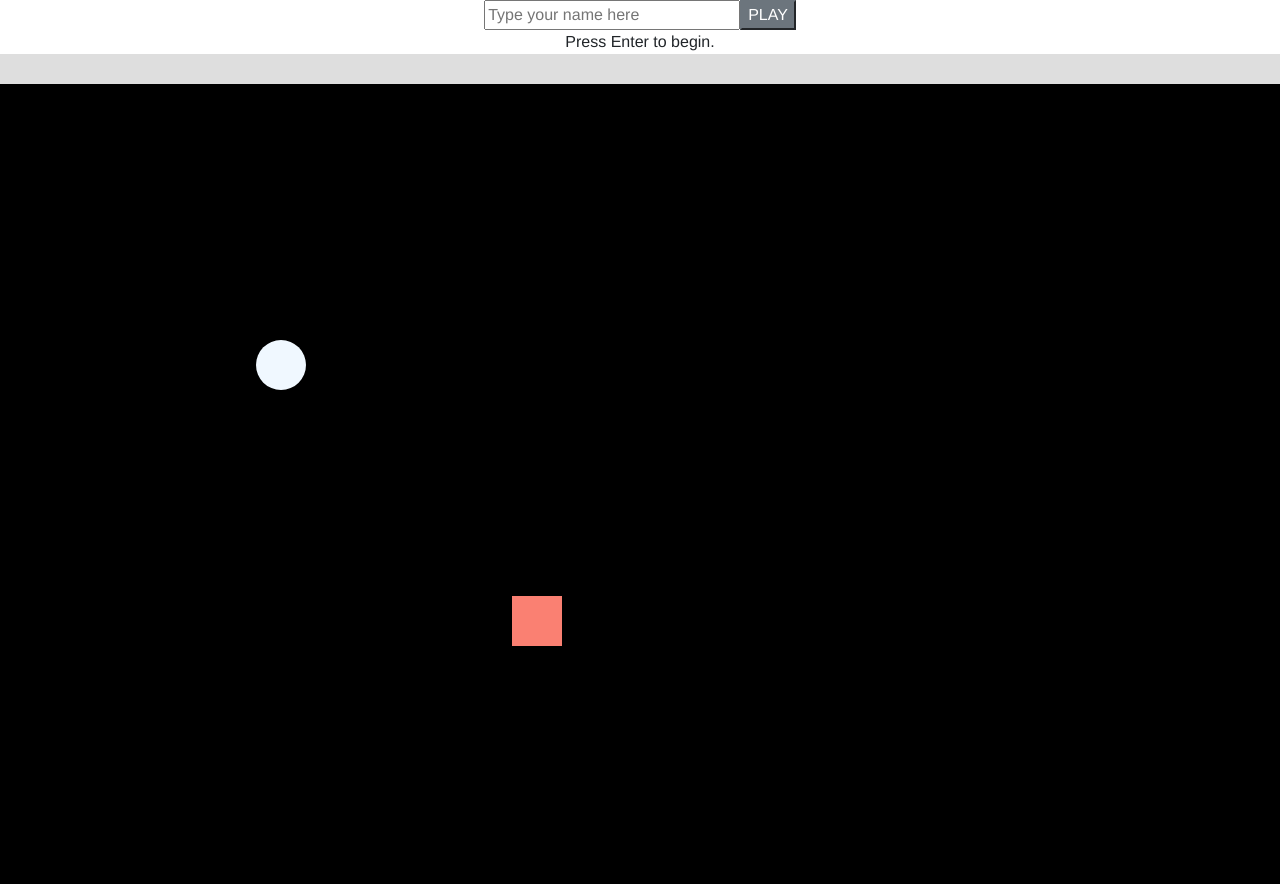
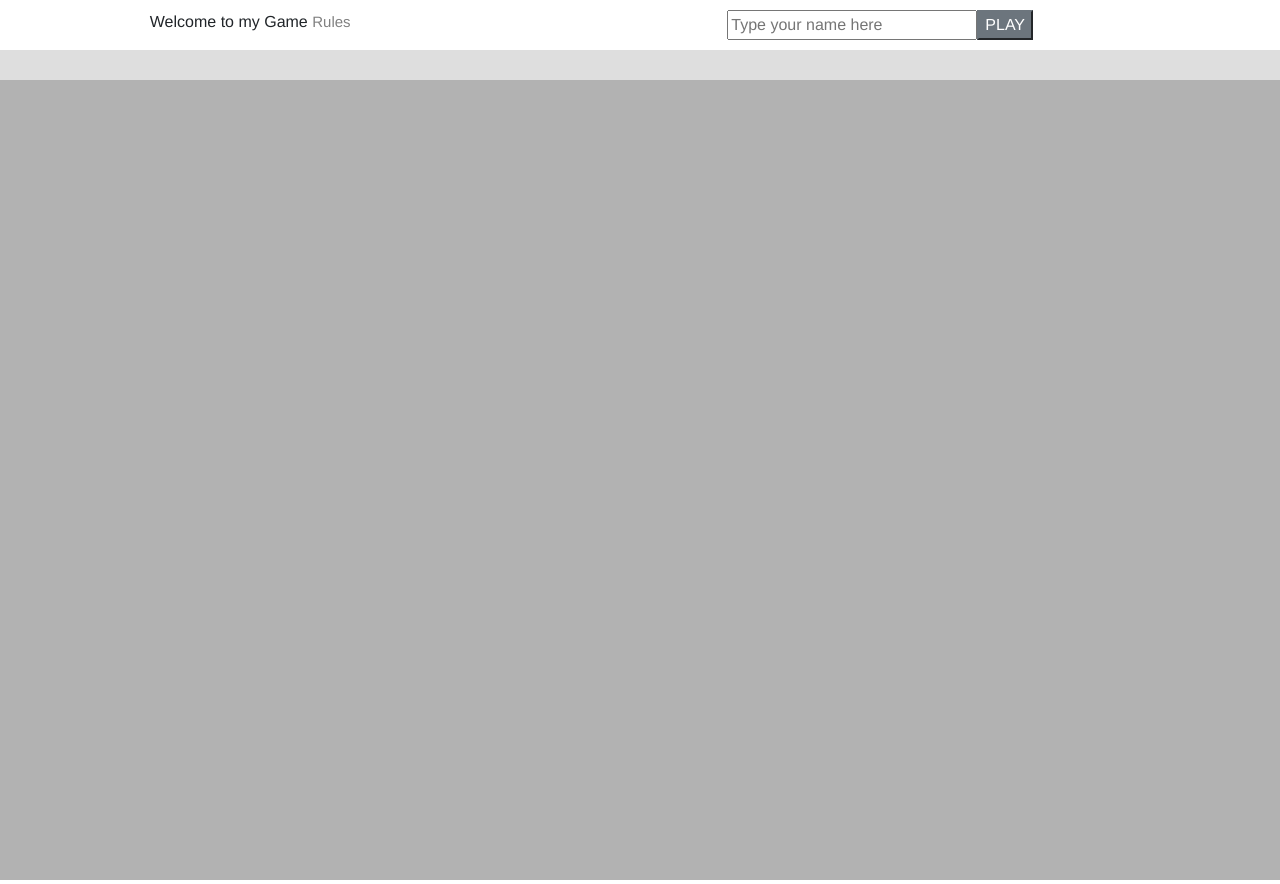
Before and after one commit to prkince/game-vuejs, a Vue app: page / in a window 1280 px wide. Built offline with nearby package versions, Linux system fonts and the light colour scheme.

Commit message:
adding a popup with rules

```diff
--- a/index.html
+++ b/index.html
@@ -15,6 +15,11 @@
       rel="stylesheet"
       href="https://cdnjs.cloudflare.com/ajax/libs/animate.css/4.0.0/animate.min.css"
     />
+    <style>
+      html {
+        overflow: hidden
+      }
+    </style>
   </head>
   <body>
     <div id="app"></div>
--- a/src/App.vue
+++ b/src/App.vue
@@ -1,8 +1,8 @@
 <template>
   <div id="app">
-    <player></player>
+    <player :player='player' v-on:player='updatePlayer'></player>
     <score :score='score'></score>
-    <game v-on:score="updateScore"></game>
+    <game :player='player' v-on:score="updateScore"></game>
   </div>
 </template>
 
@@ -15,7 +15,7 @@ export default {
   name: 'App',
   data: function () {
     return {
-      score: 0
+      score: 0, player: false
     }
   },
   components: {
@@ -26,6 +26,9 @@ export default {
   methods: {
     updateScore: function (score) {
       this.score = score
+    },
+    updatePlayer: function () {
+      this.player = true
     }
   }
 }
--- a/src/components/Game.vue
+++ b/src/components/Game.vue
@@ -3,9 +3,10 @@
     <div class='log'>
       <p v-for='item in collection' :key="item.id"> Turn: {{ item.id }} - {{ item.message }} </p>
     </div>
-    <div class="game" @click="clickOnInterface">
-      <span class="round" :style='roundStyle' :class='{ bonus: bonusActivated, badColor: badColorActivated }' @click.exact.stop="clickOnRound" @click.alt.stop='bonus'></span> <!--Stop the event to occur-->
-      <span class="cube" :style='cubeStyle' :class='{ bonus: bonusActivated, badColor: badColorActivated }' @click.exact.stop="clickOnRound" @click.alt.stop='bonus'></span> <!--Stop the event to occur-->
+    <div class="game" @click="clickOnInterface" :class='{ wait: !player || stopped }'>
+      <span class='time' v-if='!stopped'> {{ time }}</span>
+      <span v-if='player && !stopped' class="round" :style='roundStyle' :class='{ bonus: bonusActivated, badColor: badColorActivated }' @click.exact.stop="clickOnRound" @click.alt.stop='bonus'></span> <!--Stop the event to occur-->
+      <span v-if='player && !stopped' class="cube" :style='cubeStyle' :class='{ bonus: bonusActivated, badColor: badColorActivated }' @click.exact.stop="clickOnRound" @click.alt.stop='bonus'></span> <!--Stop the event to occur-->
     </div>
   </div>
 </template>
@@ -13,9 +14,11 @@
 <script>
 export default {
   name: 'game',
+  props: ['player'],
   data: function () {
     return {
       click: 0, // Reference number of click and launch method as soon as there is an update
+      time: 0, // For timer
       roundStyle: { // Define style object ++ add to HTML :style='roundStyle'
         height: '50px',
         width: '50px',
@@ -28,7 +31,8 @@ export default {
       },
       bonusActivated: false,
       badColorActivated: false,
-      collection: []
+      collection: [],
+      stopped: true // stop the timer
     }
   },
   created: function () { // Track keyboard keydown directly from the beginning
@@ -39,21 +43,39 @@ export default {
       this.updateRound()
       this.updateCube()
       this.$emit('score', this.click)
+    },
+    player: function () { // launch the app and timer as soon as player is online
+      this.stopped = false
+      this.time = 10
+      let self = this // using self to be able to have this inside setInterval function
+      setInterval(function () {
+        self.updateTime()
+      }, 1000)
     }
   },
   methods: {
+    updateTime: function () {
+      if (this.time === 0) { // if time = 0, game stop
+        this.stopped = true
+      }
+      if (!this.stopped) { // if time is not stopped, reducing time
+        this.time--
+      }
+    },
     clickOnRound: function (ev) {
-      this.click++
+      setTimeout(this.updateRound, 1000) // Timeout to move the circle after one second if no click
+      setTimeout(this.updateCube, 1000)
+      this.updateClick(true)
       ev.target.className === 'cube' || ev.target.className === 'cube bonus' ? console.log('CUBE!') : console.log('ROUND!')
       this.addLog(`Bravo!`)
     },
     bonus: function (ev) {
       // alert('Bravo tu as droit à un bonus')
       if (this.bonusActivated) {
-        this.click += 2
+        this.updateClick(true)
         this.addLog(`Perfect! (+2)`)
       } else {
-        this.click--
+        this.updateClick()
         this.addLog(`Why ?? (-1)`)
       }
     },
@@ -63,7 +85,7 @@ export default {
       }
     },
     clickOnInterface: function () {
-      this.click--
+      this.updateClick()
       this.addLog(`Ho no! (-1)`)
     },
     updateRound: function () { // Reference useful to make global changes on one element
@@ -88,7 +110,20 @@ export default {
       return [size, top, left]
     },
     addLog: function (message) {
+      if (!this.player || this.stopped) {
+        return
+      }
       this.collection.unshift({id: this.collection.length + 1, message: message})
+    },
+    updateClick: function (increment) {
+      if (!this.player || this.stopped) {
+        return
+      }
+      if (increment) {
+        this.click++
+      } else {
+        this.click--
+      }
     }
 
   }
@@ -101,17 +136,21 @@ export default {
     width: 100%;
     height: 100%;
     display: block;
-    background: black
+    background: black;
+    opacity: 1;
+    transition: opacity 1s;
   }
   .round {
     background: aliceblue;
     border-radius: 9999px;
     position: absolute;
+    transition: width 2s, height 2s, margin 0.5s
   }
 
   .cube {
     background: salmon;
     position: absolute;
+    transition: width 2s, height 2s, margin 0.5s
   }
 
   .bonus {
@@ -134,4 +173,14 @@ export default {
     width: 100%;
     height: 100%;
   }
+  .wait {
+    opacity: 0.3;
+  }
+  .time {
+    opacity: 0.2;
+    position: absolute;
+    font-size: 90pt;
+    padding-left: 30px;
+    color: darkgoldenrod;
+  }
 </style>
--- a/src/components/Player.vue
+++ b/src/components/Player.vue
@@ -1,11 +1,33 @@
 <template>
     <div class= 'playerCenter'>
        <span v-html="welcomeMessage" :class="{ hide: !player }"></span> <!-- if there is no player it will be hidden -->
-       <form @submit.prevent="setPlayer" :class="{ hide: player }"> <!-- if there is a player it will be hidden -->
-           <input name="player" class='btn-prk form-contro' placeholder="Type your name here">
-           <button type="submit" class="btn-secondary">PLAY</button>
-       </form>
+       <div class="playerDetails">
+        <div>
+          <span :class="{ hide: player }">Welcome to my Game </span>
+          <a id="popup-prkLink" href="#" v-on:click="modalRules">Rules</a>
+          <div id="popup-prkBox" class="popup-prk">
+            <div class="popup-prk-content">
+                <div class="popup-prk-head">
+                    <span class="close">x</span>
+                    <h2>Rules</h2>
+                </div>
+                <div class="popup-prk-main">
+                  <p> Type your name and start the game</p>
+                  <p> Click on the ball or the cube to gain 1 point</p>
+                  <p> Click on one of them with ALT once color is blue to double the point!</p>
+                </div>
+            </div>
+          </div>
+        </div>
+        <form @submit.prevent="setPlayer" :class="{ hide: player }"> <!-- if there is a player it will be hidden -->
+            <div class="formInput">
+                <input name="player" class='' placeholder="Type your name here">
+                <button type="submit" class="btn-secondary">PLAY</button>
+            </div>
+        </form>
+       </div>
     </div>
+
 </template>
 
 <script>
@@ -25,8 +47,23 @@ export default {
       let playerName = ev.target[0].value // Select the player Name
       if (!playerName) { // Display a message if nothing is written into the input
         alert('Please add a Player Name!')
+        return
       }
-      this.player = playerName // Assign new playerName
+      this.player = playerName.charAt(0).toUpperCase() + playerName.slice(1) // Assign new playerName & capitalize it
+      this.$emit('player') // Export player's name
+    },
+    modalRules: function () {
+      const popupPrk = document.getElementById('popup-prkBox') // get the popup
+      const close = document.getElementsByClassName('close')[0] // get the close action element
+      popupPrk.style.display = 'block' // open the popup once the link is clicked
+      close.onclick = function () { // close the popup once close element is clicked
+        popupPrk.style.display = 'none'
+      }
+      popupPrk.onclick = function (event) { // close the popup when user clicks outside of the box
+        if (event.target === popupPrk) {
+          popupPrk.style.display = 'none'
+        }
+      }
     }
   }
 }
@@ -42,4 +79,91 @@ export default {
     .playerCenter {
       text-align: center
     }
+    .playerDetails {
+     display: flex;
+     justify-content: space-around;
+     padding: 10px;
+    }
+    .formInput {
+      width: 500px;
+    }
+    input {
+      width: 50%
+    }
+
+    /* popup-prk box style */
+    .popup-prk {
+        display: none;
+        position: fixed;
+        z-index: 1;
+        padding-top: 15%;
+        left: 0;
+        top: 0;
+        width: 100%;
+        height: 100%;
+        overflow: auto;
+        background-color: rgb(0,0,0);
+        background-color: rgba(0,0,0,0.4);
+        @media (max-width: 500px) {
+            padding-top: 25%;
+        }
+    }
+
+    #popup-prkLink {
+        color: #808080;
+        margin: 0 0 0 0;
+        text-decoration: none;
+        font-size: 15px;
+    }
+
+    .popup-prk-content {
+        position: relative;
+        background-color: #fefefe;
+        margin: auto;
+        padding: 10px 10px 10px 10px;
+        width: 60%;
+        box-shadow: 0 4px 8px 0 rgba(0,0,0,0.2),0 6px 20px 0 rgba(0,0,0,0.19);
+        -webkit-animation-name: animatetop;
+        -webkit-animation-duration: 0.4s;
+        animation-name: animatetop;
+        animation-duration: 0.4s;
+        opacity: 0.9;
+        @media (max-width: 500px) {
+            width: 90%;
+        }
+    }
+    .popup-prk-head {
+        padding: 2px 16px;
+        background: white;
+        opacity: 0.8;
+        text-align: center;
+    }
+    .popup-prk-main {
+        padding: 2px 16px;
+        text-align: center;
+    }
+
+    /* add animation effects */
+    @-webkit-keyframes animatetop {
+        from {top:-300px; opacity:0}
+        to {top:0; opacity:1}
+    }
+
+    @keyframes animatetop {
+        from {top:-300px; opacity:0}
+        to {top:0; opacity:1}
+    }
+
+    /* close button style */
+    .close {
+        color: lightgrey;
+        float: right;
+        font-size: 28px;
+        font-weight: bold;
+    }
+    .close:hover, .close:focus {
+        color: #000;
+        text-decoration: none;
+        cursor: pointer;
+    }
 </style>
--- a/src/components/Score.vue
+++ b/src/components/Score.vue
@@ -1,12 +1,12 @@
 <template>
-    <div class="score">
+    <div class="score" v-if='player'>
          {{ score ? `Your score is ${score}.` : 'Press Enter to begin.' }} <!--  We can write JS directly into double quotes-->
     </div>
 </template>
 <script>
 export default {
   name: 'score',
-  props: ['score']
+  props: ['score', 'player']
 }
 </script>
 
```
